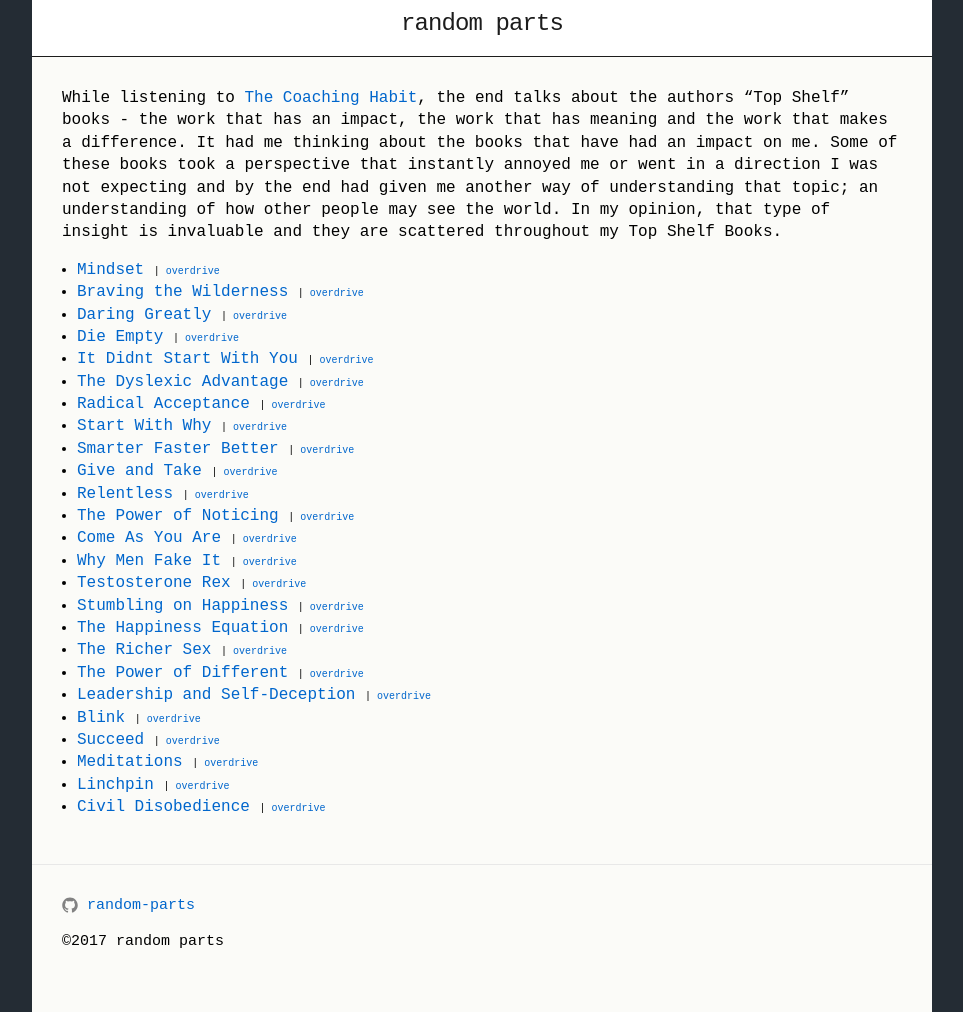
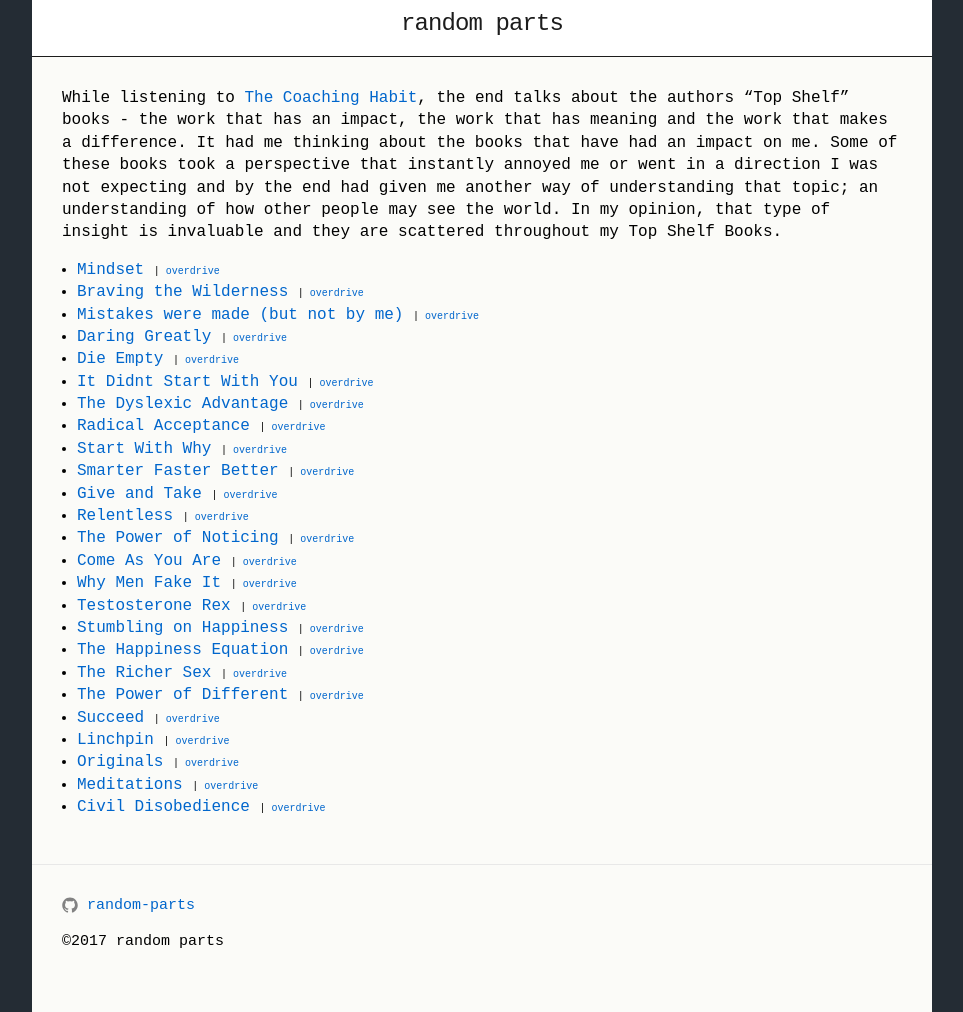
Before and after one commit to random-parts/random-parts.github.io, a Jekyll site: the page built from index.md, in a window 1280 px wide. Shown: the whole page, without its empty margins (158-1121 px from the left). Built offline with Jekyll 4.4.1, drawn with Linux system fonts in a browser that asks for light colours.

Commit message:
update list
To keep this list from growing longer, newly read books may replace older ones on my top-shelf for books

```diff
--- a/index.md
+++ b/index.md
@@ -7,6 +7,7 @@
 
 - [Mindset] <font size="1">| <a href="https://www.overdrive.com/media/233385/mindset">overdrive</a></font>
 - [Braving the Wilderness] <font size="1">| <a href="https://www.overdrive.com/media/3198225/braving-the-wilderness">overdrive</a></font>
+- [Mistakes were made (but not by me)] <font size="1">| <a href="https://www.overdrive.com/media/573883/mistakes-were-made-but-not-by-me">overdrive</a></font>
 - [Daring Greatly] <font size="1">| <a href="https://www.overdrive.com/media/3326143/daring-greatly">overdrive</a></font>
 - [Die Empty] <font size="1">| <a href="https://www.overdrive.com/media/1450906/die-empty">overdrive</a></font>
 - [It Didnt Start With You] <font size="1">| <a href="https://www.overdrive.com/media/2395059/it-didnt-start-with-you">overdrive</a></font>
@@ -24,16 +25,16 @@
 - [The Happiness Equation] <font size="1">| <a href="https://www.overdrive.com/media/1928986/the-happiness-equation">overdrive</a></font>
 - [The Richer Sex] <font size="1">| <a href="https://www.overdrive.com/media/845002/the-richer-sex">overdrive</a></font>
 - [The Power of Different] <font size="1">| <a href="https://www.overdrive.com/media/3156828/the-power-of-different">overdrive</a></font>
-- [Leadership and Self-Deception] <font size="1">| <a href="https://www.overdrive.com/media/114755/leadership-and-self-deception">overdrive</a></font>
-- [Blink] <font size="1">| <a href="https://www.overdrive.com/media/653919/blink">overdrive</a></font>
 - [Succeed] <font size="1">| <a href="https://www.overdrive.com/media/355432/succeed">overdrive</a></font>
+- [Linchpin] <font size="1">| <a href="https://www.overdrive.com/media/242862/linchpin">overdrive</a></font>
+- [Originals] <font size="1">| <a href="https://www.overdrive.com/media/2205291/originals">overdrive</a></font>
 - [Meditations] <font size="1">| <a href="https://www.overdrive.com/media/287520/meditations">overdrive</a></font>
-- [Linchpin] <font size="1">| <a href="https://www.overdrive.com/media/242862/linchpin">overdrive</a></font>
 - [Civil Disobedience] <font size="1">| <a href="https://www.overdrive.com/media/3130078/civil-disobedience">overdrive</a></font>
 
 [The Coaching Habit]: https://www.worldcat.org/title/coaching-habit-say-less-ask-more-change-the-way-you-lead-forever/oclc/969053597&referer=brief_results
 [Mindset]: http://www.worldcat.org/oclc/929888799
 [Braving the Wilderness]: http://www.worldcat.org/oclc/1010600018
+[Mistakes were made (but not by me)]: https://www.worldcat.org/title/mistakes-were-made-but-not-by-me-why-we-justify-foolish-beliefs-bad-decisions-and-hurtful-acts/oclc/960079734&referer=brief_results
 [Daring Greatly]: http://www.worldcat.org/oclc/1003641523
 [Die Empty]: http://www.worldcat.org/oclc/997044220
 [It Didnt Start With You]: http://www.worldcat.org/oclc/948181047
@@ -51,9 +52,8 @@
 [The Happiness Equation]: http://www.worldcat.org/oclc/1008697982
 [The Richer Sex]: http://www.worldcat.org/oclc/773985497
 [The Power of Different]: http://www.worldcat.org/oclc/974890921
-[Leadership and Self-Deception]: http://www.worldcat.org/oclc/921414863
-[Blink]: http://www.worldcat.org/oclc/933475486
 [Succeed]: http://www.worldcat.org/oclc/646113392
+[Linchpin]: http://www.worldcat.org/oclc/966187668
+[Originals]: https://www.worldcat.org/title/originals/oclc/909318356&referer=brief_results
 [Meditations]: http://www.worldcat.org/oclc/464586916
-[Linchpin]: http://www.worldcat.org/oclc/966187668
 [Civil Disobedience]: http://www.worldcat.org/oclc/317494464
```
